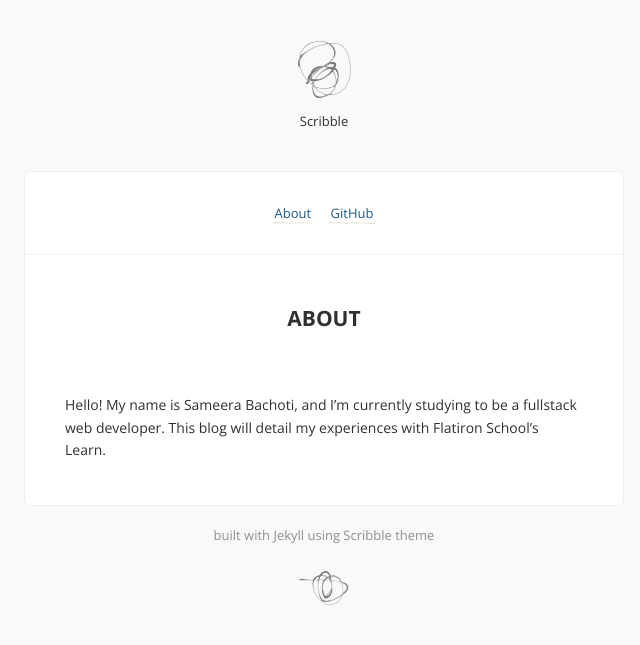
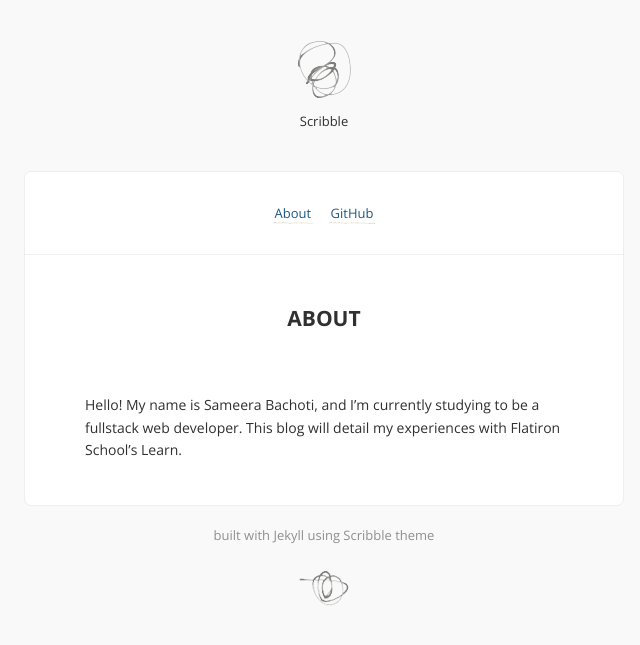
Before and after one commit to sameerabachoti/blog, a Jekyll site: the page built from about.md, in a window 1280 px wide. Shown: the top 645 px of the page, without its empty margins (316-956 px from the left). Built offline with Jekyll 4.4.1, drawn with Linux system fonts in a browser that asks for light colours; comment, search, counter and statistics services are not loaded.

Commit message:
Update style.css

```diff
--- a/stylesheets/style.css
+++ b/stylesheets/style.css
@@ -243,7 +243,7 @@ section.post {
   border-top: 0;
   padding: 0; }
   section.post > * {
-    padding: 0 40px; }
+    padding: 0 60px; }
   section.post ul ul, section.post ul ol, section.post ol ul, section.post ol ol {
     margin-left: 20px;
     padding: 0; }
```
